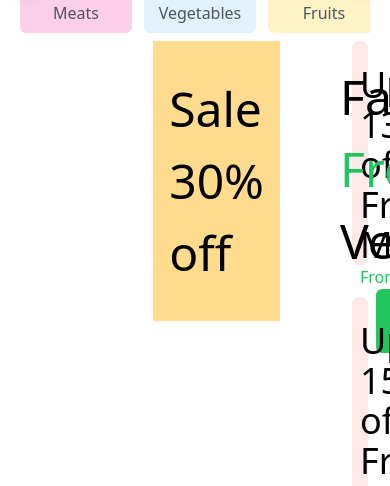
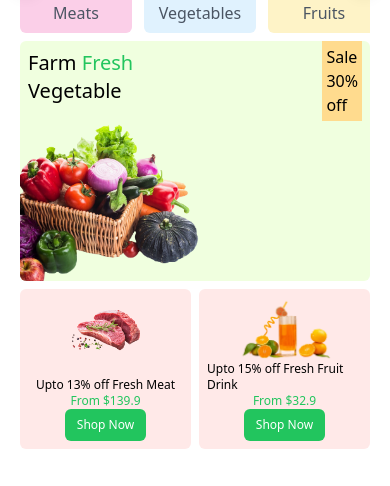
Before and after one commit to ayanonline/react-ecommerce, a React (Vite) app: page / in a window 390 px wide. Shown: the part 357-843 px from the top of the page. Built offline with nearby package versions, Linux system fonts and the light colour scheme; no server answers.

Commit message:
feat: Make offer seciton responsive for mobile

```diff
--- a/src/components/OfferCard.jsx
+++ b/src/components/OfferCard.jsx
@@ -1,12 +1,14 @@
 const OfferCard = ({ img, price, title }) => {
   return (
-    <div className="flex h-56 rounded-md bg-[#ffe9e8] px-2 py-6">
-      <img src={img} alt="" className="h-[10rem] object-contain" />
-      <div className="flex flex-col items-center justify-between">
-        <h1 className="text-4xl">{title}</h1>
-        <div>
-          <span className="text-green-500">From {price}</span>
-          <button className="ml-4 rounded-md bg-green-500 px-6 py-2 text-white">
+    <div className="flex w-1/2 flex-col justify-between rounded-md bg-[#ffe9e8] p-2 lg:h-56 lg:w-full lg:flex-row lg:px-2 lg:py-6">
+      <img src={img} alt="" className="h-[4rem] object-contain lg:h-[10rem]" />
+      <div className="flex flex-col items-center justify-between lg:items-center">
+        <h1 className="text-xs lg:text-4xl">{title}</h1>
+        <div className="flex flex-col items-center justify-between">
+          <span className="text-xs text-green-500 lg:text-base">
+            From {price}
+          </span>
+          <button className="rounded-md bg-green-500 px-3 py-2 text-xs text-white lg:ml-4 lg:px-6 lg:text-base">
             Shop Now
           </button>
         </div>
--- a/src/components/OfferSection.jsx
+++ b/src/components/OfferSection.jsx
@@ -2,23 +2,23 @@ import OfferCard from "./OfferCard";
 
 const OfferSection = () => {
   return (
-    <section className="mx-[20rem] flex gap-8">
-      <div className="relative h-[30rem] w-1/2 rounded-md bg-[#f0ffdf]">
-        <span className="absolute right-10  bg-[#ffdb8e] px-4 py-8 text-5xl leading-normal">
+    <section className="mx-5 flex flex-col gap-2 lg:mx-[20rem] lg:flex-row lg:gap-8">
+      <div className="relative h-[15rem] rounded-md bg-[#f0ffdf] lg:h-[30rem] lg:w-1/2">
+        <span className="absolute right-2 bg-[#ffdb8e] p-1 text-base  leading-normal lg:right-10 lg:px-4 lg:py-8 lg:text-5xl">
           Sale <br />
           30% <br /> off
         </span>
-        <p className="p-5 text-[3rem] font-thin">
+        <p className="p-2 text-xl font-thin lg:p-5 lg:text-[3rem]">
           <span>Farm</span> <span className="text-green-500">Fresh</span>
           <br /> Vegetable
         </p>
         <img
           src="/vegetables2.png"
           alt="offer image"
-          className="absolute bottom-0 h-[24rem] rounded-bl-md"
+          className="absolute bottom-0 h-[12rem] rounded-bl-md lg:h-[24rem]"
         />
       </div>
-      <div className="flex w-1/2 flex-col justify-between">
+      <div className="flex justify-between gap-2 lg:w-1/2 lg:flex-col">
         <OfferCard
           img="/meats2.png"
           title="Upto 13% off Fresh Meat"
```
